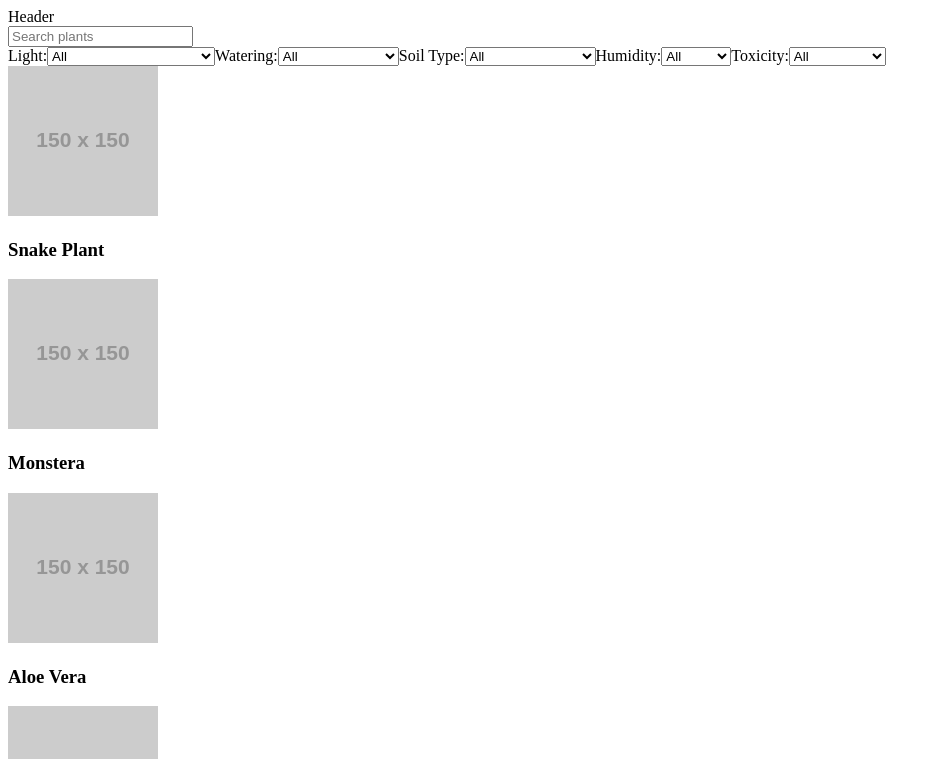
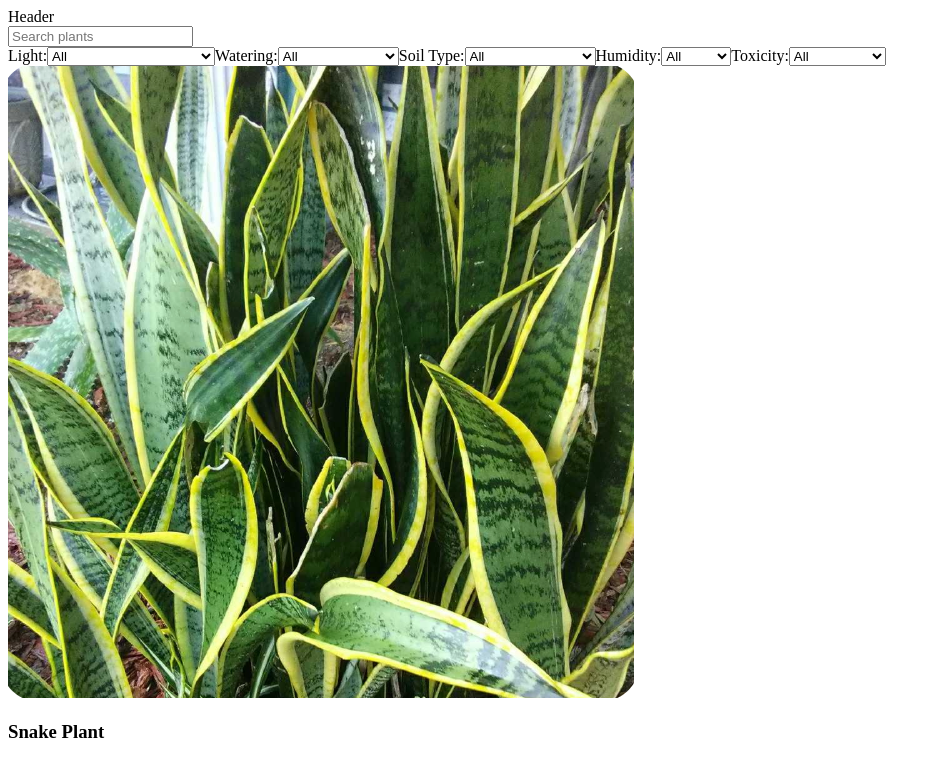
Before and after one commit to moa-reidar/gruppe-oppgave-2-2025, a React (Vite) app in the folder plant-care-app/: page / in a window 1280 px wide. Shown: the top 759 px of the page, without its empty margins (0-941 px from the left). Built offline with nearby package versions, Linux system fonts and the light colour scheme.

Commit message:
Replaced placeholder images with local images stored in src/assets/image. Updated all plant objects in App.jsx accordingly.

```diff
--- a/plant-care-app/src/App.jsx
+++ b/plant-care-app/src/App.jsx
@@ -7,13 +7,24 @@ import FilterSortBar from './components/FilterSortBar';
 import PlantList from './components/PlantList';
 import AddPlantForm from './components/AddPlantForm';
 
+import plant1 from './assets/image/plant 1.jpeg';
+import plant2 from './assets/image/plant 2.jpeg';
+import plant3 from './assets/image/plant 3.jpeg';
+import plant4 from './assets/image/plant 4.jpeg';
+import plant5 from './assets/image/plant 5.jpeg';
+import plant6 from './assets/image/plant 6.jpeg';
+import plant7 from './assets/image/plant 7.jpeg';
+import plant8 from './assets/image/plant 8.jpeg';
+import plant9 from './assets/image/plant 9.jpeg';
+import plant10 from './assets/image/plant 10.jpeg';
+
 const App = () => {
   const [plants, setPlants] = useState([
     {
       id: 1,
       name: "Snake Plant",
       scientificName: "Sansevieria trifasciata",
-      image: "https://via.placeholder.com/150",
+      image: plant1,
       wateringSchedule: "Every 2 weeks",
       lightRequirement: "Low",
       soilType: "Well-draining",
@@ -25,7 +36,7 @@ const App = () => {
       id: 2,
       name: "Monstera",
       scientificName: "Monstera deliciosa",
-      image: "https://via.placeholder.com/150",
+      image: plant2,
       wateringSchedule: "Once a week",
       lightRequirement: "Medium",
       soilType: "Peat-based",
@@ -37,7 +48,7 @@ const App = () => {
       id: 3,
       name: "Aloe Vera",
       scientificName: "Aloe barbadensis miller",
-      image: "https://via.placeholder.com/150",
+      image: plant3,
       wateringSchedule: "Every 3 weeks",
       lightRequirement: "High",
       soilType: "Sandy",
@@ -49,7 +60,7 @@ const App = () => {
       id: 4,
       name: "Peace Lily",
       scientificName: "Spathiphyllum wallisii",
-      image: "https://via.placeholder.com/150",
+      image: plant4,
       wateringSchedule: "Once a week",
       lightRequirement: "Low",
       soilType: "Loamy",
@@ -61,7 +72,7 @@ const App = () => {
       id: 5,
       name: "ZZ Plant",
       scientificName: "Zamioculcas zamiifolia",
-      image: "https://via.placeholder.com/150",
+      image: plant5,
       wateringSchedule: "Every 2-3 weeks",
       lightRequirement: "Low",
       soilType: "Well-draining",
@@ -73,7 +84,7 @@ const App = () => {
       id: 6,
       name: "Spider Plant",
       scientificName: "Chlorophytum comosum",
-      image: "https://via.placeholder.com/150",
+      image: plant6,
       wateringSchedule: "Twice a week",
       lightRequirement: "Medium",
       soilType: "Well-draining",
@@ -85,7 +96,7 @@ const App = () => {
       id: 7,
       name: "Rubber Plant",
       scientificName: "Ficus elastica",
-      image: "https://via.placeholder.com/150",
+      image: plant7,
       wateringSchedule: "Once a week",
       lightRequirement: "Bright indirect",
       soilType: "Loamy",
@@ -97,7 +108,7 @@ const App = () => {
       id: 8,
       name: "Pothos",
       scientificName: "Epipremnum aureum",
-      image: "https://via.placeholder.com/150",
+      image: plant8,
       wateringSchedule: "Every 1-2 weeks",
       lightRequirement: "Low to medium",
       soilType: "Well-draining",
@@ -109,7 +120,7 @@ const App = () => {
       id: 9,
       name: "Chinese Evergreen",
       scientificName: "Aglaonema",
-      image: "https://via.placeholder.com/150",
+      image: plant9,
       wateringSchedule: "Every 1-2 weeks",
       lightRequirement: "Low",
       soilType: "Peat-based",
@@ -121,7 +132,7 @@ const App = () => {
       id: 10,
       name: "Boston Fern",
       scientificName: "Nephrolepis exaltata",
-      image: "https://via.placeholder.com/150",
+      image: plant10,
       wateringSchedule: "Keep soil moist",
       lightRequirement: "Medium to bright indirect",
       soilType: "Rich, well-draining",
```
